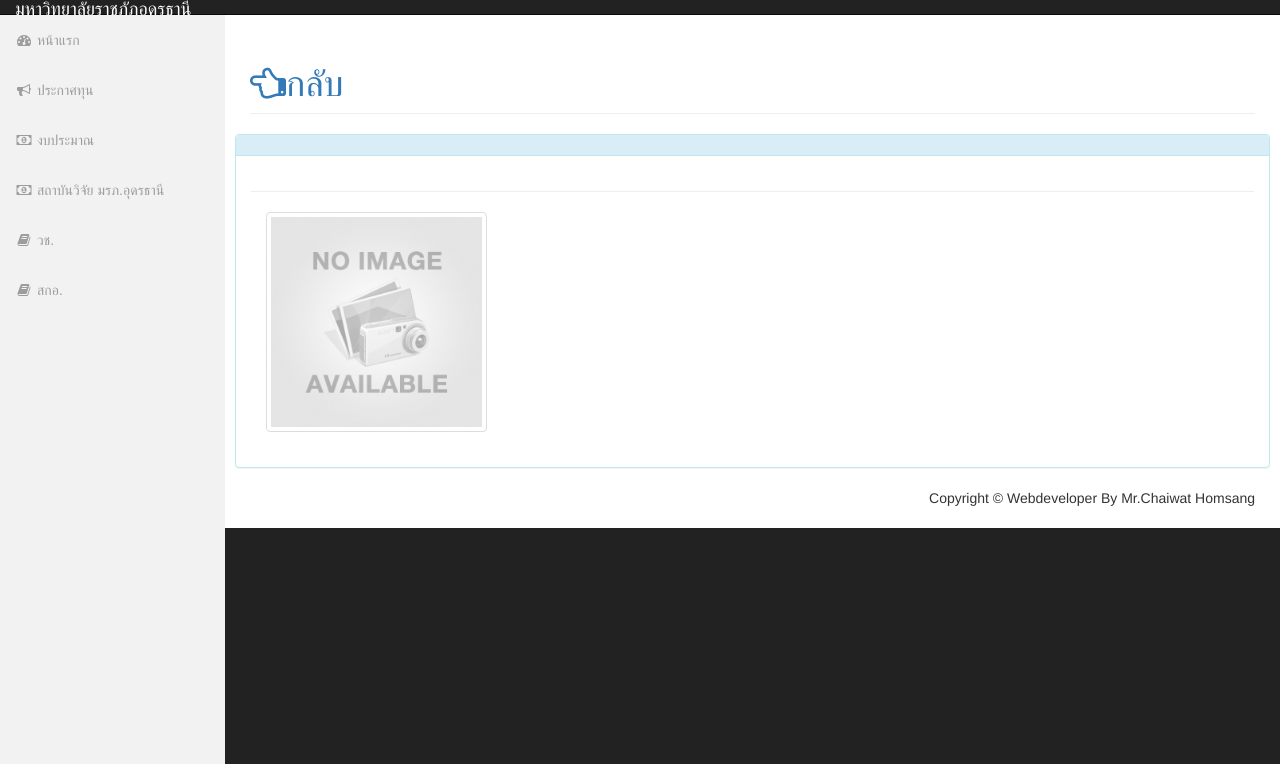
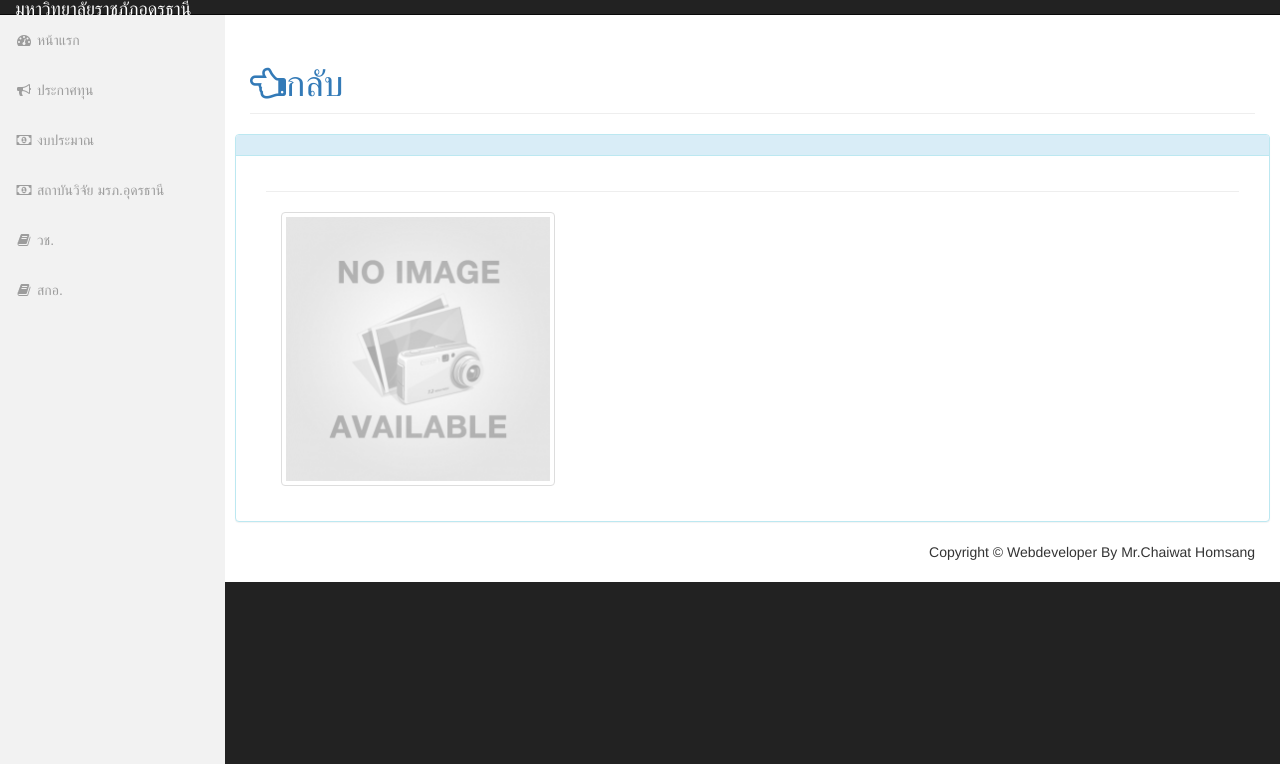
Before and after one commit to mynameistecs51/faculty-ge, a CodeIgniter app: page /faculty-ge/index.php/activity/showActivity/1 in a window 1280 px wide. Shown: the part 36-800 px from the top of the page. Run offline with CodeIgniter, Linux system fonts and the light colour scheme; data comes from the database, SQL or seed files in the repository; grey boxes labelled with a size stand in for pictures from a placeholder-image service; data that the repository does not hold is empty; some libraries are stand-ins or nearby versions.

Commit message:
update file

```diff
--- a/application/controllers/Activity.php
+++ b/application/controllers/Activity.php
@@ -120,7 +120,7 @@
 
 	public function saveEdit()
 	{
-		echo "<pre>";
+		// echo "<pre>";
 		$addPict = array();
 		$ac_id = $this->input->post('ac_id');
 		$title  = $this->input->post('input_title');
@@ -175,12 +175,14 @@
 	}
 
 	private function _upload_files($field){
-		$file_name =  date('d_m_y_H_i_s');
-		$config['upload_path'] ='./assets/files_upload/';
+		$file_name               = date('d_m_y_H_i_s');
+		$config['upload_path']   = './assets/files_upload/';
 		$config['allowed_types'] = 'gif|jpg|png|jpeg|';
-		$config['max_size']	= '0';
+		$config['max_size']	     = '0';
 		$config['remove_spaces'] = TRUE;
-		$config['file_name'] = $file_name;
+		$config['file_name']     = $file_name;
+		$config['image_width']     = 800;
+		$config['image_height']    = 600;
 
 		$this->load->library('upload');
 		$this->upload->initialize($config);
--- a/application/libraries/template.php
+++ b/application/libraries/template.php
@@ -83,7 +83,7 @@
 							<span class="icon-bar"></span>
 							<span class="icon-bar"></span>
 						</button>
-						<a class="navbar-brand" href="'.$base_url.'Dashboard">สำนักวิชาศึกษาทั่วไป <br> มหาวิทยาลัยราชภัฏอุดรธานี</a>
+						<a class="navbar-brand" href="'.base_url().'">สำนักวิชาศึกษาทั่วไป <br> มหาวิทยาลัยราชภัฏอุดรธานี</a>
 					</div>
 					<!-- Top Menu Items -->
 					<ul class="nav navbar-right top-nav">
--- a/application/views/Activity/editActivity.php
+++ b/application/views/Activity/editActivity.php
@@ -52,7 +52,7 @@
 	for($i=0; $i < count($picture); $i++):
 		array_push($numpict,array('number'=>$i,'namePict'=>$picture[$i]));
 	?>
-	<div class="col-sm-6 col-md-3">
+	<div class="col-sm-6 col-md-3"  style="width:304px;height:236xp;">
 		<div class="show_images thumbnail">
 			<img  src="<?php echo base_url().'assets/files_upload/'.$numpict[$i]['namePict'];?>" alt="" data-holder-rendered="true">
 			<!-- <button type="button" class="btn btn-primary btn-sm update" data-toggle="modal" data-target="#myModal">
--- a/application/views/Activity/showActivity.php
+++ b/application/views/Activity/showActivity.php
@@ -44,6 +44,7 @@
 		<div class="panel panel-info">
 			<div class="panel-heading"><?php echo $listActivity['ac_title']; ?></div>
 			<div class="panel-body">
+				<div class="col-sm-12">
 					<?php echo $listActivity['ac_detail']; ?>
 					<hr>
 
@@ -51,10 +52,10 @@
 					$pic_name = explode(',',$listActivity['ac_pict']);
 					for($i=0;$i < count($pic_name) ; $i++){
 						$showPicture = ($pic_name[0] == "")?'no-image.jpg': $pic_name[$i];
-					echo '<div class="col-sm-6 col-md-3">';
-					echo '<div class="thumbnail">';
+						echo '<div class="col-sm-6 col-md-3"  style="width:304px;height:236xp;" > ';
+						echo '<div class="thumbnail" >';
 						echo '<a class="fancybox" href="'.base_url().'assets/files_upload/'.$showPicture.'" data-fancybox-group="gallery" >';
-					echo '<img src="'.base_url().'assets/files_upload/'.$showPicture.'" alt="">';
+						echo '<img class="img-responsive img-hover" src="'.base_url().'assets/files_upload/'.$showPicture.'" alt=""  > ';
 						echo '</a>';
 						echo '</div>';
 						echo '</div>';
@@ -62,6 +63,7 @@
 					?>
 				</div>
 			</div>
+		</div>
 
 	</div>
 	<?php echo $footer; ?>
```
Also changed, not shown: assets/files_upload/25_05_17_22_24_35.jpg (added), assets/files_upload/25_05_17_22_24_51.jpg (added). Lines whose indentation alone changed are shown as unchanged.
